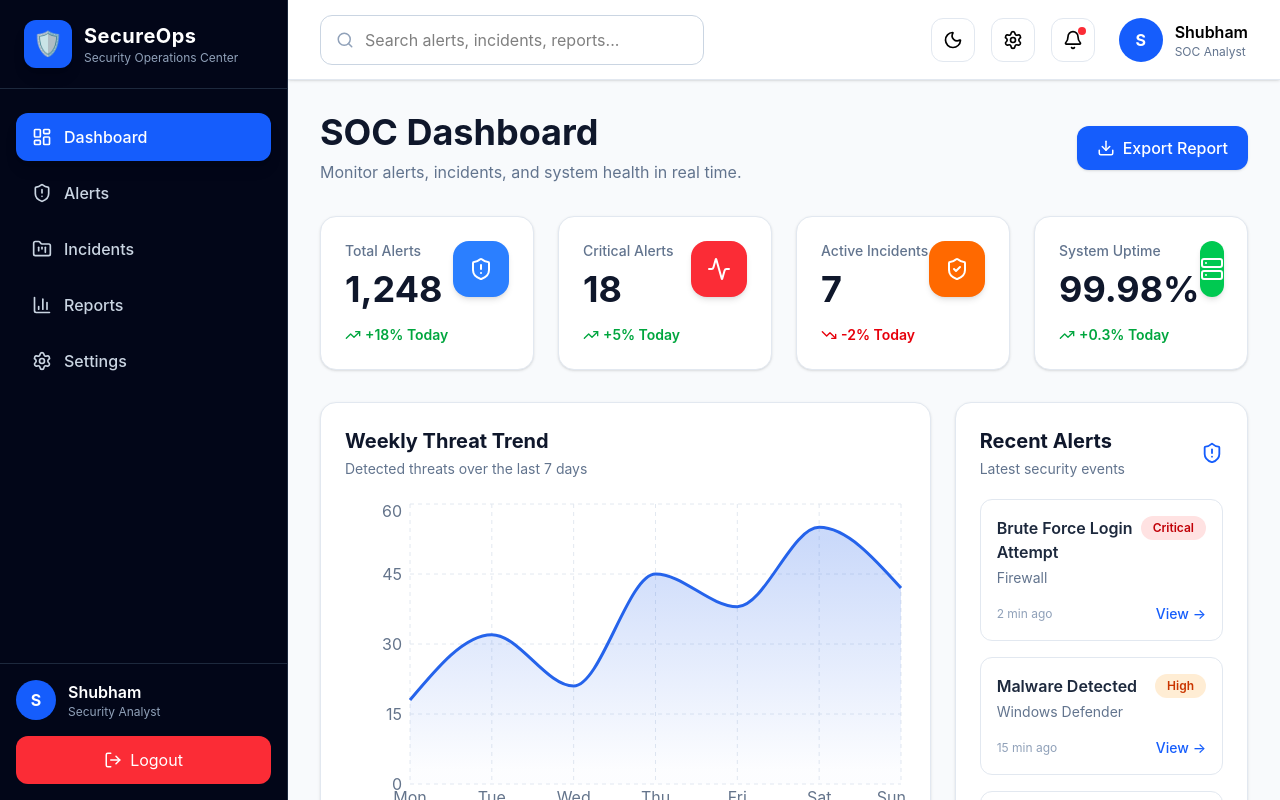
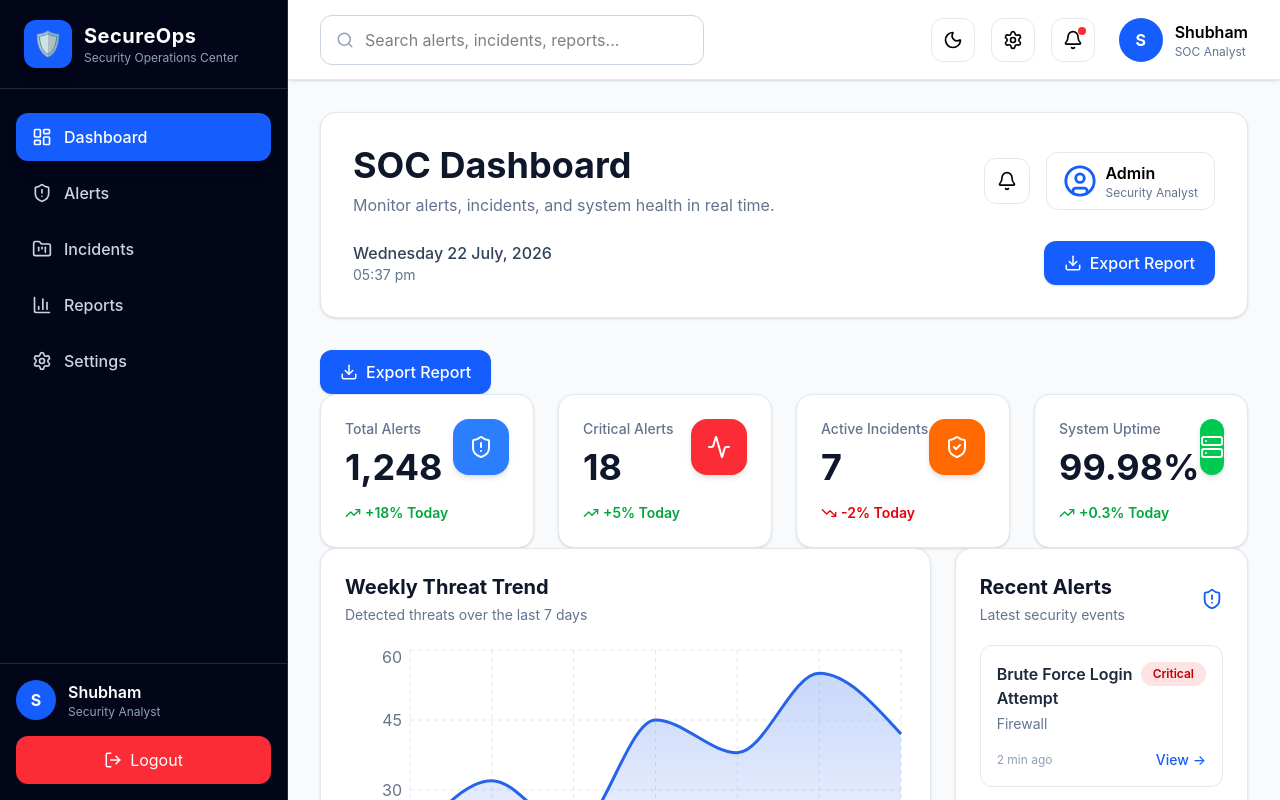
Before and after one commit to iamshubham18/soc-dashboard, a React (Vite) app in the folder client/: page / in a window 1280 px wide. Both pictures are taken after a click on the button "Login". Shown: the top 800 px of the page. Built offline with nearby package versions, Linux system fonts and the light colour scheme.

Commit message:
dark mode

```diff
--- /dev/null
+++ b/client/src/components/dashboard/DashboardHeader.jsx
@@ -0,0 +1,91 @@
+import { Download, Bell, UserCircle } from "lucide-react";
+import Button from "../ui/Button";
+
+function DashboardHeader() {
+  const today = new Date();
+
+  const date = today.toLocaleDateString("en-IN", {
+    weekday: "long",
+    day: "numeric",
+    month: "long",
+    year: "numeric",
+  });
+
+  const time = today.toLocaleTimeString("en-IN", {
+    hour: "2-digit",
+    minute: "2-digit",
+  });
+
+  return (
+    <div className="flex flex-col gap-6 rounded-2xl border border-slate-200 bg-white p-8 shadow-sm">
+
+      {/* Top Row */}
+      <div className="flex items-center justify-between">
+
+        <div>
+          <h1 className="text-4xl font-bold text-slate-900">
+            SOC Dashboard
+          </h1>
+
+          <p className="mt-2 text-slate-500">
+            Monitor alerts, incidents, and system health in real time.
+          </p>
+        </div>
+
+        <div className="flex items-center gap-4">
+
+          <button className="rounded-xl border border-slate-200 p-3 transition hover:bg-slate-100">
+            <Bell size={20} />
+          </button>
+
+          <div className="flex items-center gap-2 rounded-xl border border-slate-200 px-4 py-2">
+
+            <UserCircle
+              size={34}
+              className="text-blue-600"
+            />
+
+            <div>
+              <p className="font-semibold">
+                Admin
+              </p>
+
+              <p className="text-xs text-slate-500">
+                Security Analyst
+              </p>
+            </div>
+
+          </div>
+
+        </div>
+
+      </div>
+
+      {/* Bottom Row */}
+
+      <div className="flex items-center justify-between">
+
+        <div>
+
+          <p className="font-medium text-slate-700">
+            {date}
+          </p>
+
+          <p className="text-sm text-slate-500">
+            {time}
+          </p>
+
+        </div>
+
+        <Button className="flex items-center gap-2">
+          <Download size={18} />
+          Export Report
+        </Button>
+
+      </div>
+
+    </div>
+  );
+}
+
+export default DashboardHeader;
--- a/client/src/components/ui/Card.jsx
+++ b/client/src/components/ui/Card.jsx
@@ -6,11 +6,18 @@ function Card({ children, className = "" }) {
       className={clsx(
         `
         bg-white
+        dark:bg-slate-800
+
         rounded-2xl
+
         border
         border-slate-200
+        dark:border-slate-700
+
         shadow-sm
+
         hover:shadow-lg
+
         transition-all
         duration-300
         `,
--- /dev/null
+++ b/client/src/context/ThemeProvider.jsx
@@ -0,0 +1,33 @@
+import { useEffect, useState } from "react";
+import { ThemeContext } from "./theme-context";
+
+export function ThemeProvider({ children }) {
+  const [darkMode, setDarkMode] = useState(() => {
+    return localStorage.getItem("theme") === "dark";
+  });
+
+  useEffect(() => {
+    if (darkMode) {
+      document.documentElement.classList.add("dark");
+      localStorage.setItem("theme", "dark");
+    } else {
+      document.documentElement.classList.remove("dark");
+      localStorage.setItem("theme", "light");
+    }
+  }, [darkMode]);
+
+  const toggleTheme = () => {
+    setDarkMode((prev) => !prev);
+  };
+
+  return (
+    <ThemeContext.Provider
+      value={{
+        darkMode,
+        toggleTheme,
+      }}
+    >
+      {children}
+    </ThemeContext.Provider>
+  );
+}
--- /dev/null
+++ b/client/src/context/theme-context.js
@@ -0,0 +1,3 @@
+import { createContext } from "react";
+
+export const ThemeContext = createContext();
--- /dev/null
+++ b/client/src/context/useTheme.js
@@ -0,0 +1,6 @@
+import { useContext } from "react";
+import { ThemeContext } from "./theme-context";
+
+export function useTheme() {
+  return useContext(ThemeContext);
+}
--- a/client/src/index.css
+++ b/client/src/index.css
@@ -1 +1,3 @@
 @import "tailwindcss";
+
+@custom-variant dark (&:where(.dark, .dark *));
--- a/client/src/pages/Dashboard.jsx
+++ b/client/src/pages/Dashboard.jsx
@@ -5,6 +5,7 @@ import RecentAlerts from "../components/dashboard/RecentAlerts";
 import RecentIncidents from "../components/dashboard/RecentIncidents";
 import SystemHealth from "../components/dashboard/SystemHealth";
 import TopAttackSources from "../components/dashboard/TopAttackSources";
+import DashboardHeader from "../components/dashboard/DashboardHeader";
 
 import Button from "../components/ui/Button";
 import Card from "../components/ui/Card";
@@ -23,16 +24,7 @@ function Dashboard() {
       <div className="space-y-8">
 
         {/* Dashboard Header */}
-        <div className="flex items-center justify-between">
-          <div>
-            <h1 className="text-4xl font-bold text-slate-900">
-              SOC Dashboard
-            </h1>
-
-            <p className="mt-2 text-slate-500">
-              Monitor alerts, incidents, and system health in real time.
-            </p>
-          </div>
+       <DashboardHeader />
 
           <Button className="flex items-center gap-2">
             <Download size={18} />
@@ -180,7 +172,7 @@ function Dashboard() {
 
         </div>
 
-      </div>
+
     </DashboardLayout>
   );
 }
```
